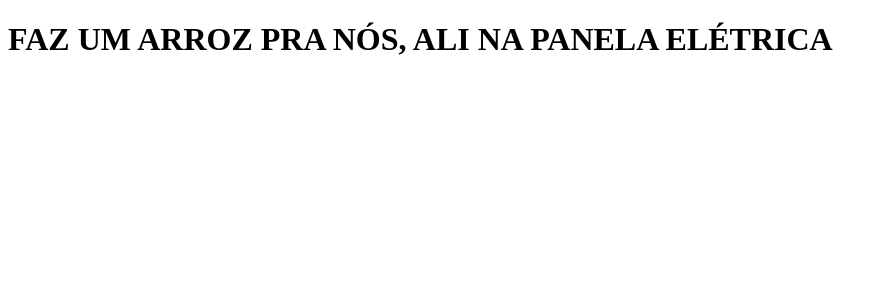
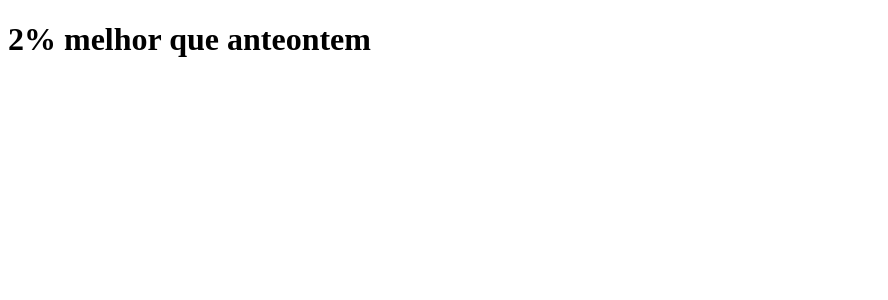
Before and after one commit to rivalent/miau-hub, a Next.js app: page / in a window 1280 px wide. Shown: the top 300 px of the page, without its empty margins (0-888 px from the left). Built offline with nearby package versions, Linux system fonts and the light colour scheme.

Commit message:
modificando a frase novamente

```diff
--- a/pages/index.js
+++ b/pages/index.js
@@ -1,5 +1,5 @@
 function Home() {
-  return <h1>FAZ UM ARROZ PRA NÓS, ALI NA PANELA ELÉTRICA</h1>;
+  return <h1>2% melhor que anteontem</h1>;
 }
 
 function testeprettier() {
```
